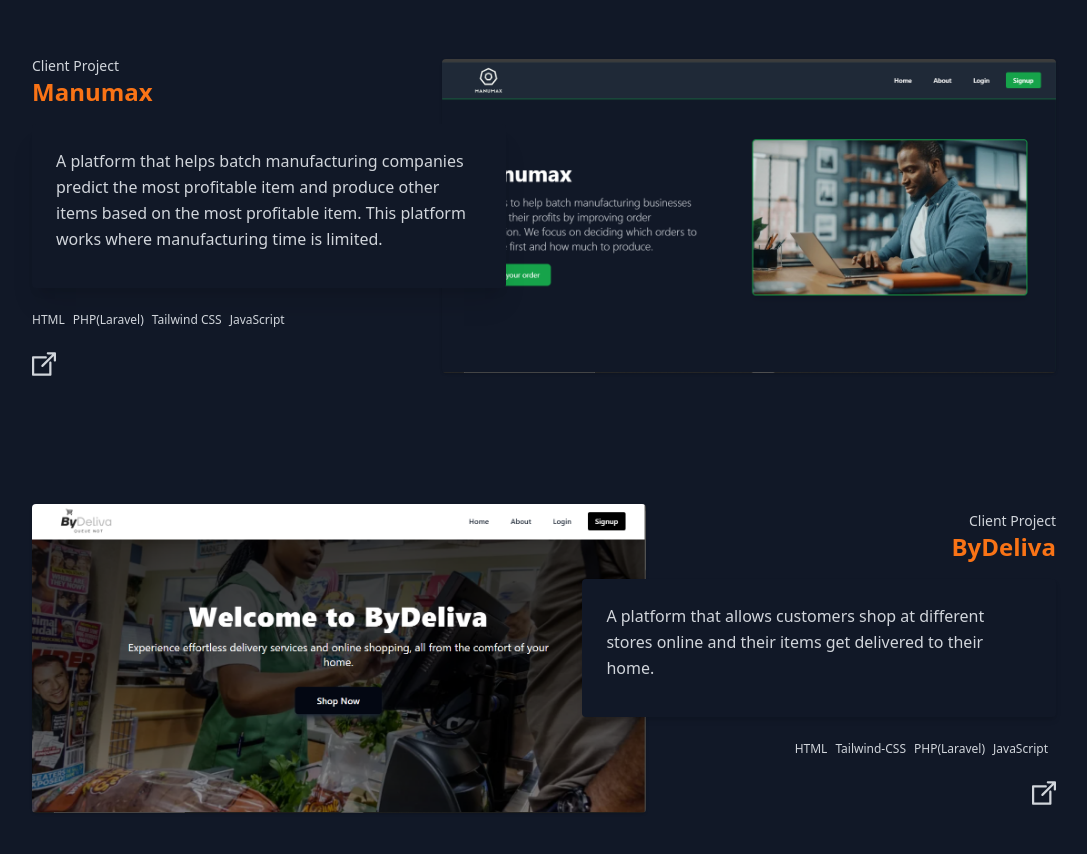
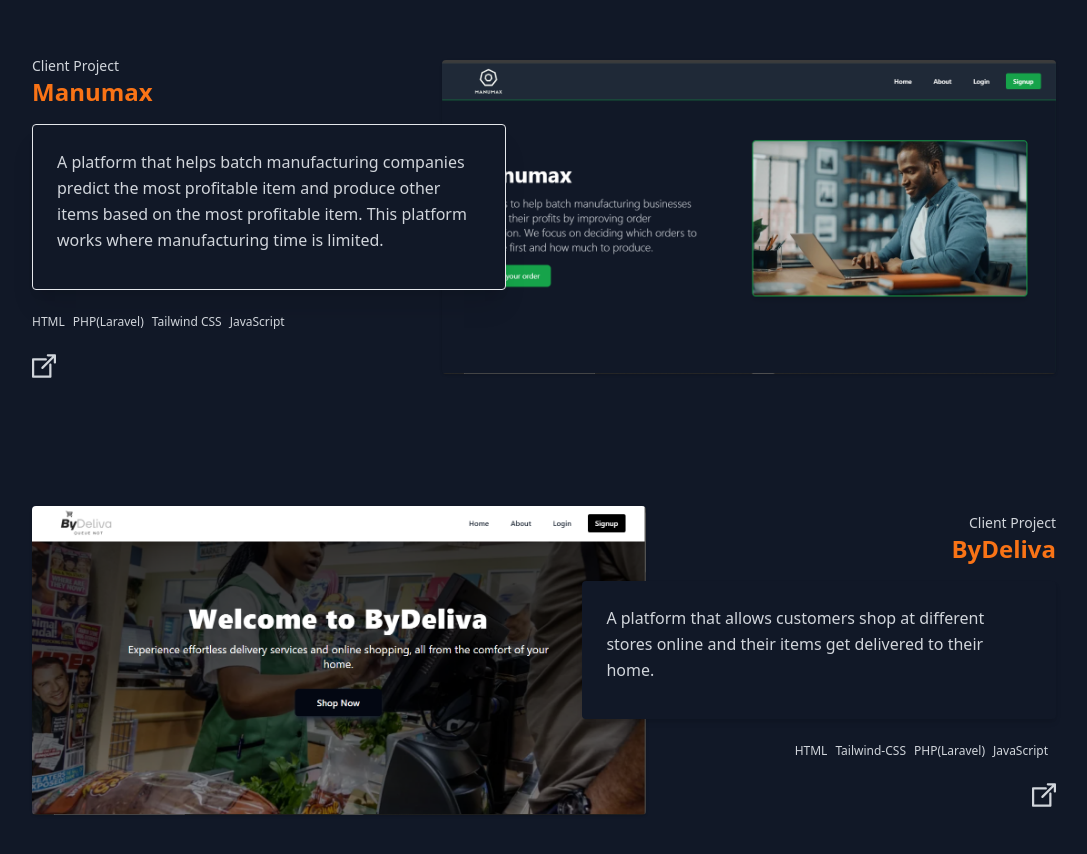
Before and after one commit to cheoane/Portfolio, a website: page index.html in a window 1280 px wide. Shown: the part 1260-2114 px from the top of the page, without its empty margins (96-1183 px from the left). Drawn offline with Linux system fonts and the light colour scheme.

Commit message:
Update index.html

```diff
--- a/index.html
+++ b/index.html
@@ -69,7 +69,7 @@
 					<p class="text-gray-300 text-sm font-poppins">Client Project</p>
 					<h4 class="text-2xl font-bold text-orange-500">Manumax</h4>
 				</div>
-				<div class="bg-gray-900 rounded p-6 shadow-xl mr-0 sm:-mr-16 mb-6">
+				<div class="bg-gray-900 border border-gray-600 rounded p-6 shadow-xl mr-0 sm:-mr-16 mb-6">
 					<p class="text-gray-300 leading-relaxed mb-3">
 						A platform that helps batch manufacturing companies predict the most profitable item and produce other items based on the most profitable item. This platform works where manufacturing time is limited.
 					</p>
```
